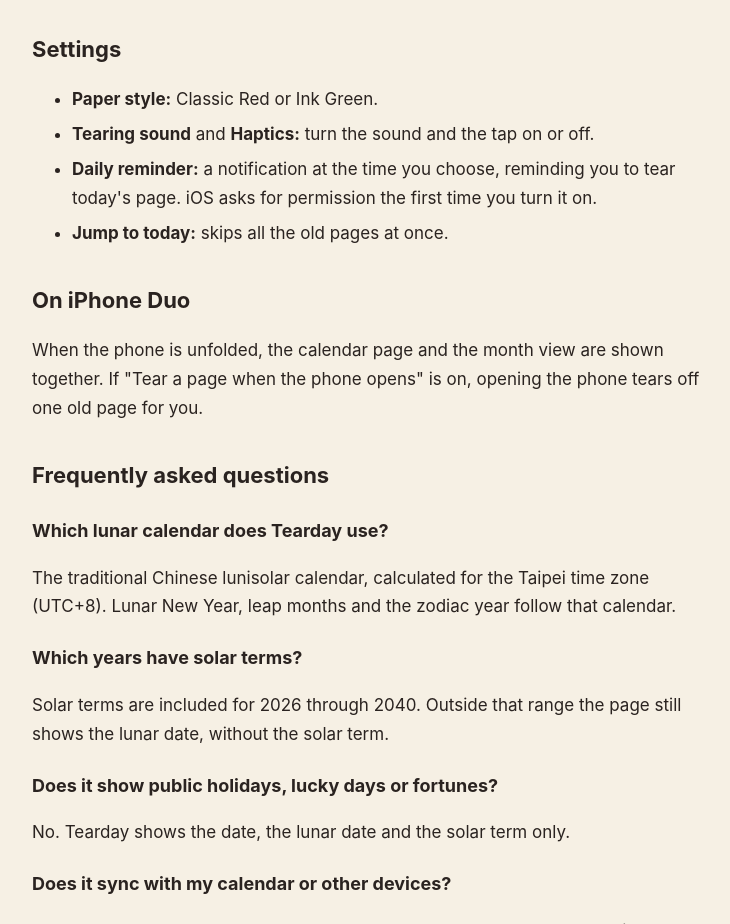
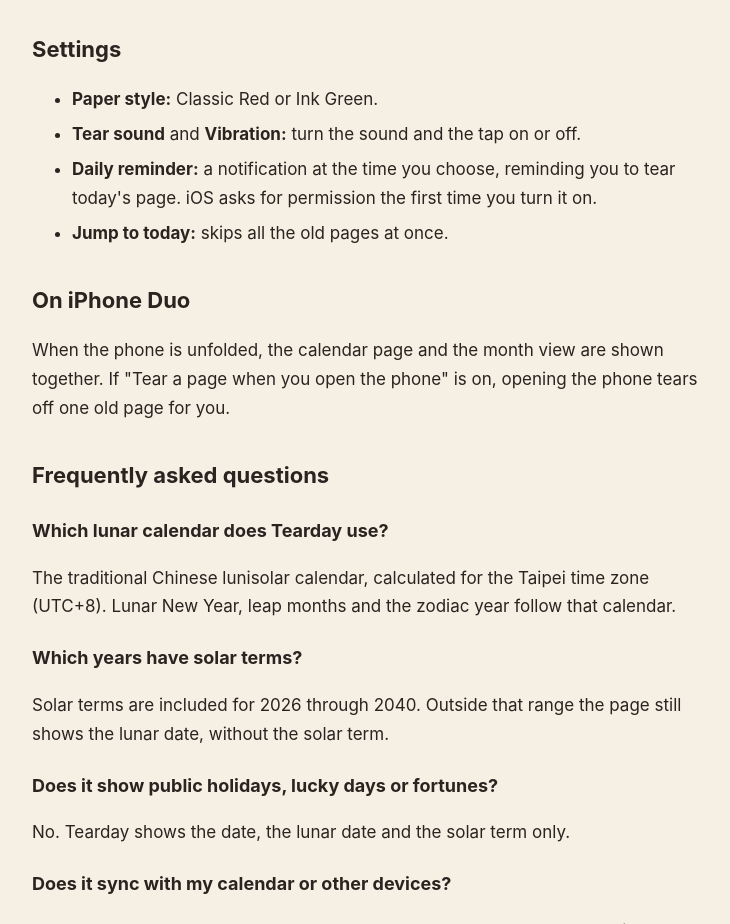
Before and after one commit to franky5440-afk/tearday-site, a plain HTML site: page guide/index.html in a window 1280 px wide. Shown: the part 1123-2047 px from the top of the page, without its empty margins (264-994 px from the left). Drawn offline with Linux system fonts and the light colour scheme.

Commit message:
Match setting names to the app (Tear sound, Vibration)
Co-Authored-By: Claude Fable 5.2 <noreply@anthropic.com>

```diff
--- a/guide/index.html
+++ b/guide/index.html
@@ -35,12 +35,12 @@
 <h2>Settings</h2>
 <ul>
 <li><strong>Paper style:</strong> Classic Red or Ink Green.</li>
-<li><strong>Tearing sound</strong> and <strong>Haptics:</strong> turn the sound and the tap on or off.</li>
+<li><strong>Tear sound</strong> and <strong>Vibration:</strong> turn the sound and the tap on or off.</li>
 <li><strong>Daily reminder:</strong> a notification at the time you choose, reminding you to tear today's page. iOS asks for permission the first time you turn it on.</li>
 <li><strong>Jump to today:</strong> skips all the old pages at once.</li>
 </ul>
 <h2>On iPhone Duo</h2>
-<p>When the phone is unfolded, the calendar page and the month view are shown together. If "Tear a page when the phone opens" is on, opening the phone tears off one old page for you.</p>
+<p>When the phone is unfolded, the calendar page and the month view are shown together. If "Tear a page when you open the phone" is on, opening the phone tears off one old page for you.</p>
 <h2>Frequently asked questions</h2>
 <h3>Which lunar calendar does Tearday use?</h3>
 <p>The traditional Chinese lunisolar calendar, calculated for the Taipei time zone (UTC+8). Lunar New Year, leap months and the zodiac year follow that calendar.</p>
```
Also changed, not shown: support/index.html (+1 -1 lines), llms.txt.
